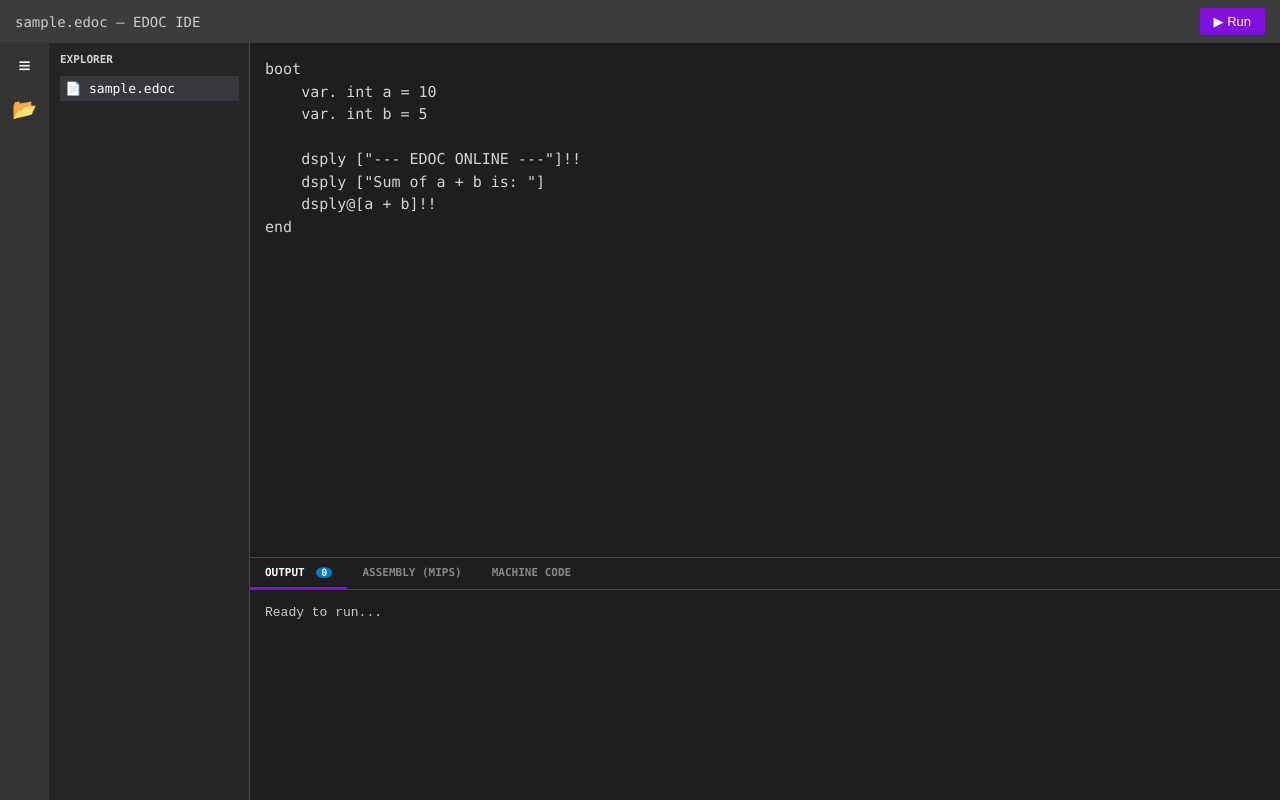
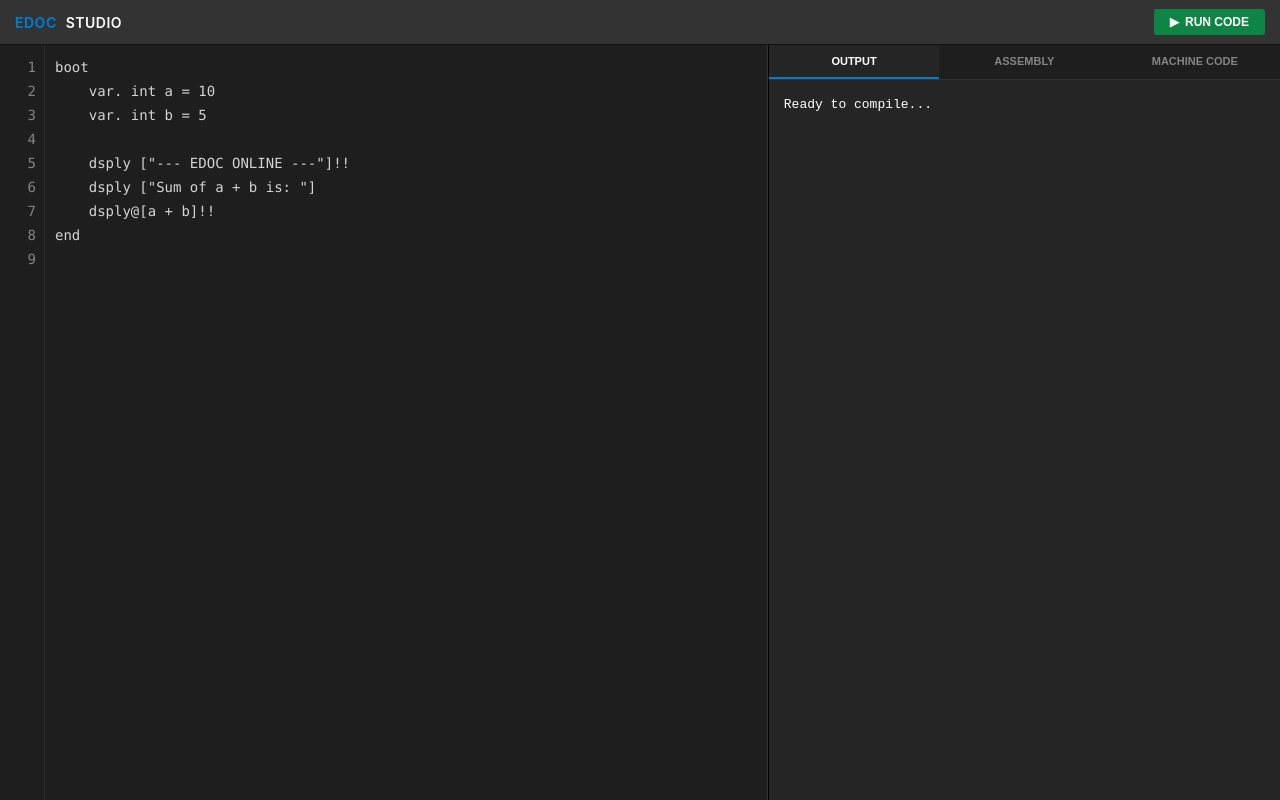
Before and after one commit to Nyctor88/edoc-online, a website: page public/index.html in a window 1280 px wide. Drawn offline with Linux system fonts and the light colour scheme.

Commit message:
UI Overhaul: Split screen, line numbers, and tab support

```diff
--- a/public/index.html
+++ b/public/index.html
@@ -7,11 +7,12 @@
     <style>
       :root {
         --bg-dark: #1e1e1e;
-        --sidebar: #252526;
-        --accent: #810fdd;
-        --text: #d4d4d4;
-        --panel-bg: #1e1e1e;
-        --border: #444;
+        --panel-bg: #252526;
+        --accent: #007acc;
+        --text-main: #d4d4d4;
+        --text-muted: #858585;
+        --border: #333;
+        --font-code: "Consolas", "Monaco", "Courier New", monospace;
       }
 
       * {
@@ -21,180 +22,208 @@
       }
 
       body {
-        font-family: "Consolas", "Courier New", monospace;
+        font-family: -apple-system, BlinkMacSystemFont, "Segoe UI", Roboto,
+          sans-serif;
         background-color: var(--bg-dark);
-        color: var(--text);
+        color: var(--text-main);
         height: 100vh;
         display: flex;
         flex-direction: column;
+        overflow: hidden;
       }
 
-      /* Top Bar */
+      /* --- HEADER --- */
       header {
-        background-color: #3c3c3c;
-        padding: 8px 15px;
+        height: 45px;
+        background-color: #333333;
         display: flex;
         justify-content: space-between;
         align-items: center;
+        padding: 0 15px;
+        border-bottom: 1px solid #111;
+        z-index: 10;
       }
+
       h1 {
         font-size: 14px;
-        color: #ccc;
-        font-weight: normal;
+        font-weight: 600;
+        color: #fff;
+        letter-spacing: 0.5px;
+      }
+      .logo {
+        color: var(--accent);
+        font-weight: bold;
+        margin-right: 5px;
       }
 
       .run-btn {
-        background-color: var(--accent);
+        background-color: #0e8544; /* Green Run Button */
         color: white;
         border: none;
-        padding: 6px 14px;
+        padding: 6px 16px;
         cursor: pointer;
-        font-size: 13px;
-        border-radius: 2px;
+        font-size: 12px;
+        font-weight: bold;
+        border-radius: 3px;
+        transition: background 0.2s;
+        display: flex;
+        align-items: center;
+        gap: 6px;
       }
       .run-btn:hover {
-        background-color: #0062a3;
+        background-color: #12a856;
+      }
+      .run-btn:active {
+        transform: translateY(1px);
       }
 
-      /* Layout */
-      .container {
+      /* --- MAIN LAYOUT --- */
+      .workspace {
         display: flex;
         flex: 1;
-        overflow: hidden;
+        height: calc(100vh - 45px);
       }
 
-      .sidebar {
-        width: 50px;
-        background-color: #333;
+      /* --- LEFT PANE (EDITOR) --- */
+      .editor-pane {
+        flex: 6; /* Takes up 60% of width */
+        display: flex;
+        border-right: 1px solid var(--border);
+        position: relative;
+        background-color: var(--bg-dark);
+      }
+
+      .line-numbers {
+        width: 45px;
+        background-color: var(--bg-dark);
+        color: var(--text-muted);
+        text-align: right;
+        padding: 10px 8px 10px 0;
+        font-family: var(--font-code);
+        font-size: 14px;
+        line-height: 24px; /* Must match textarea line-height */
+        user-select: none;
+        overflow: hidden;
+        border-right: 1px solid #2d2d2d;
+      }
+
+      textarea {
+        flex: 1;
+        background-color: var(--bg-dark);
+        color: var(--text-main);
+        border: none;
+        padding: 10px;
+        resize: none;
+        outline: none;
+        font-family: var(--font-code);
+        font-size: 14px;
+        line-height: 24px; /* Fixed line height for alignment */
+        white-space: pre;
+        overflow: auto;
+      }
+
+      /* --- RIGHT PANE (OUTPUT) --- */
+      .output-pane {
+        flex: 4; /* Takes up 40% of width */
         display: flex;
         flex-direction: column;
-        align-items: center;
-        padding-top: 10px;
-        border-right: 1px solid #252526;
+        background-color: var(--panel-bg);
+        border-left: 1px solid #000;
       }
 
-      .explorer-pane {
-        width: 200px;
-        background-color: var(--sidebar);
-        border-right: 1px solid var(--border);
-        padding: 10px;
-        font-size: 13px;
-      }
-      .file-item {
-        padding: 5px;
-        cursor: pointer;
-        color: #fff;
-        display: flex;
-        align-items: center;
-        gap: 8px;
-        background: #37373d;
-      }
-
-      .main-area {
-        flex: 1;
-        display: flex;
-        flex-direction: column;
-      }
-
-      /* Editor */
-      textarea {
-        flex: 2;
-        background-color: var(--bg-dark);
-        color: #d4d4d4;
-        border: none;
-        padding: 15px;
-        resize: none;
-        outline: none;
-        font-family: inherit;
-        font-size: 15px;
-        line-height: 1.5;
-      }
-
-      /* Bottom Panel (Tabs) */
-      .bottom-panel {
-        flex: 1;
-        background-color: var(--panel-bg);
-        border-top: 1px solid var(--border);
-        display: flex;
-        flex-direction: column;
-        min-height: 200px;
-      }
-
-      /* Tab Headers */
+      /* Tabs Header */
       .tabs-header {
         display: flex;
-        background-color: var(--panel-bg);
+        background-color: #1e1e1e;
         border-bottom: 1px solid var(--border);
       }
 
       .tab-btn {
-        background: none;
+        flex: 1;
+        background: transparent;
         border: none;
-        color: #888;
-        padding: 8px 15px;
+        color: var(--text-muted);
+        padding: 10px 0;
         cursor: pointer;
         font-size: 11px;
-        font-weight: bold;
+        font-weight: 600;
         text-transform: uppercase;
-        font-family: inherit;
-        border-bottom: 2px solid transparent; /* Invisible border by default */
+        border-bottom: 2px solid transparent;
+        transition: all 0.2s;
       }
 
       .tab-btn:hover {
         color: #fff;
+        background-color: #2a2a2a;
       }
 
-      /* Active Tab Style (Blue Underline) */
       .tab-btn.active {
         color: #fff;
         border-bottom: 2px solid var(--accent);
+        background-color: var(--panel-bg);
       }
 
-      .tab-count {
-        background: #007acc;
-        color: white;
-        border-radius: 50%;
-        padding: 0 5px;
-        font-size: 10px;
-        margin-left: 5px;
-      }
-
-      /* Tab Content Area */
+      /* Tab Content */
       .tab-content {
-        display: none; /* Hidden by default */
+        flex: 1;
         padding: 15px;
         overflow-y: auto;
+        display: none;
+        font-family: var(--font-code);
         font-size: 13px;
-        color: #ccc;
-        flex: 1;
+        line-height: 1.5;
       }
 
       .tab-content.active {
         display: block;
-      } /* Show when active */
+      }
+
+      /* Specific styles for different outputs */
+      #output-text {
+        color: #fff;
+      }
+      #mips-text {
+        color: #9cdcfe;
+      } /* Blueish for assembly */
+      #machine-text {
+        color: #ce9178;
+      } /* Reddish for hex */
+
+      /* Scrollbar styling */
+      ::-webkit-scrollbar {
+        width: 10px;
+        height: 10px;
+      }
+      ::-webkit-scrollbar-track {
+        background: #1e1e1e;
+      }
+      ::-webkit-scrollbar-thumb {
+        background: #444;
+        border-radius: 5px;
+      }
+      ::-webkit-scrollbar-thumb:hover {
+        background: #555;
+      }
     </style>
   </head>
   <body>
     <header>
-      <h1>sample.edoc — EDOC IDE</h1>
-      <button class="run-btn" onclick="runCode()">▶ Run</button>
+      <h1><span class="logo">EDOC</span> STUDIO</h1>
+      <button class="run-btn" onclick="runCode()">
+        <span>▶</span> RUN CODE
+      </button>
     </header>
 
-    <div class="container">
-      <div class="sidebar">
-        <div style="color: #fff; font-size: 20px; margin-bottom: 20px">≡</div>
-        <div style="color: #888; font-size: 20px">📂</div>
-      </div>
-
-      <div class="explorer-pane">
-        <div style="font-size: 11px; font-weight: bold; margin-bottom: 10px">
-          EXPLORER
-        </div>
-        <div class="file-item">📄 sample.edoc</div>
-      </div>
-
-      <div class="main-area">
-        <textarea id="code-input" spellcheck="false">
+    <div class="workspace">
+      <div class="editor-pane">
+        <div class="line-numbers" id="line-numbers">1</div>
+        <textarea
+          id="code-input"
+          spellcheck="false"
+          oninput="updateLineNumbers()"
+          onscroll="syncScroll()"
+          onkeydown="handleTab(event)"
+        >
 boot
     var. int a = 10
     var. int b = 5
@@ -205,17 +234,15 @@ boot
 end
             </textarea
         >
+      </div>
 
-        <div class="bottom-panel">
+      <div class="output-pane">
         <div class="tabs-header">
-            <button
-              class="tab-btn active"
-              onclick="openTab('output-tab', this)"
-            >
-              Output <span class="tab-count">0</span>
+          <button class="tab-btn active" onclick="openTab('output-tab', this)">
+            Output
           </button>
           <button class="tab-btn" onclick="openTab('mips-tab', this)">
-              Assembly (MIPS)
+            Assembly
           </button>
           <button class="tab-btn" onclick="openTab('machine-tab', this)">
             Machine Code
@@ -223,48 +250,79 @@ end
         </div>
 
         <div id="output-tab" class="tab-content active">
-            <pre id="output-text">Ready to run...</pre>
+          <pre id="output-text">Ready to compile...</pre>
         </div>
         <div id="mips-tab" class="tab-content">
-            <pre id="mips-text">/* MIPS Assembly will appear here */</pre>
+          <pre id="mips-text">Assembly not generated yet.</pre>
         </div>
         <div id="machine-tab" class="tab-content">
-            <pre id="machine-text">
-/* Binary Machine Code will appear here */</pre
-            >
-          </div>
+          <pre id="machine-text">Binary not generated yet.</pre>
         </div>
       </div>
     </div>
 
     <script>
-      // Tab Switching Logic
-      function openTab(tabId, btnElement) {
-        // 1. Hide all tab contents
-        document.querySelectorAll(".tab-content").forEach((div) => {
-          div.classList.remove("active");
-        });
-        // 2. Deactivate all tab buttons
-        document.querySelectorAll(".tab-btn").forEach((btn) => {
-          btn.classList.remove("active");
-        });
-
-        // 3. Show selected content and activate button
-        document.getElementById(tabId).classList.add("active");
-        btnElement.classList.add("active");
+      // --- 1. TAB KEY SUPPORT ---
+      function handleTab(e) {
+        if (e.key == "Tab") {
+          e.preventDefault();
+          // Insert 4 spaces at cursor position
+          document.execCommand("insertText", false, "    ");
+        }
       }
 
-      // Run Code Logic
+      // --- 2. LINE NUMBERS LOGIC ---
+      function updateLineNumbers() {
+        const textarea = document.getElementById("code-input");
+        const lines = textarea.value.split("\n").length;
+        const lineNumbersElem = document.getElementById("line-numbers");
+
+        // Generate numbers 1 to N
+        lineNumbersElem.innerHTML = Array(lines)
+          .fill(0)
+          .map((_, i) => i + 1)
+          .join("<br>");
+      }
+
+      // --- 3. SYNC SCROLLING ---
+      function syncScroll() {
+        const textarea = document.getElementById("code-input");
+        const lineNumbersElem = document.getElementById("line-numbers");
+        lineNumbersElem.scrollTop = textarea.scrollTop;
+      }
+
+      // --- 4. TAB SWITCHING UI ---
+      function openTab(tabId, btn) {
+        // Hide all contents
+        document
+          .querySelectorAll(".tab-content")
+          .forEach((t) => t.classList.remove("active"));
+        // Deactivate all buttons
+        document
+          .querySelectorAll(".tab-btn")
+          .forEach((b) => b.classList.remove("active"));
+
+        // Activate chosen one
+        document.getElementById(tabId).classList.add("active");
+        btn.classList.add("active");
+      }
+
+      // --- 5. RUN CODE (Connects to your existing backend) ---
       async function runCode() {
         const code = document.getElementById("code-input").value;
         const outputText = document.getElementById("output-text");
         const mipsText = document.getElementById("mips-text");
         const machineText = document.getElementById("machine-text");
 
+        // Switch to output tab automatically on run
+        openTab("output-tab", document.querySelector(".tab-btn"));
+        document.querySelectorAll(".tab-btn")[0].classList.add("active"); // Highlight first button
+
         outputText.innerText = "Running...";
+        mipsText.innerText = "Generating...";
+        machineText.innerText = "Generating...";
 
         try {
-          // IMPORTANT: Ensure this URL matches your deployed or local server
           const response = await fetch("/compile", {
             method: "POST",
             headers: { "Content-Type": "application/json" },
@@ -273,7 +331,6 @@ end
 
           const result = await response.json();
 
-          // Fill the tabs with data from server
           outputText.innerText = result.output || "No output";
           mipsText.innerText = result.mips || "No assembly generated";
           machineText.innerText = result.binary || "No machine code generated";
@@ -281,6 +338,9 @@ end
           outputText.innerText = "Error connecting to server.";
         }
       }
+
+      // Initialize line numbers on load
+      updateLineNumbers();
     </script>
   </body>
 </html>
```
Lines whose indentation alone changed are shown as unchanged.
